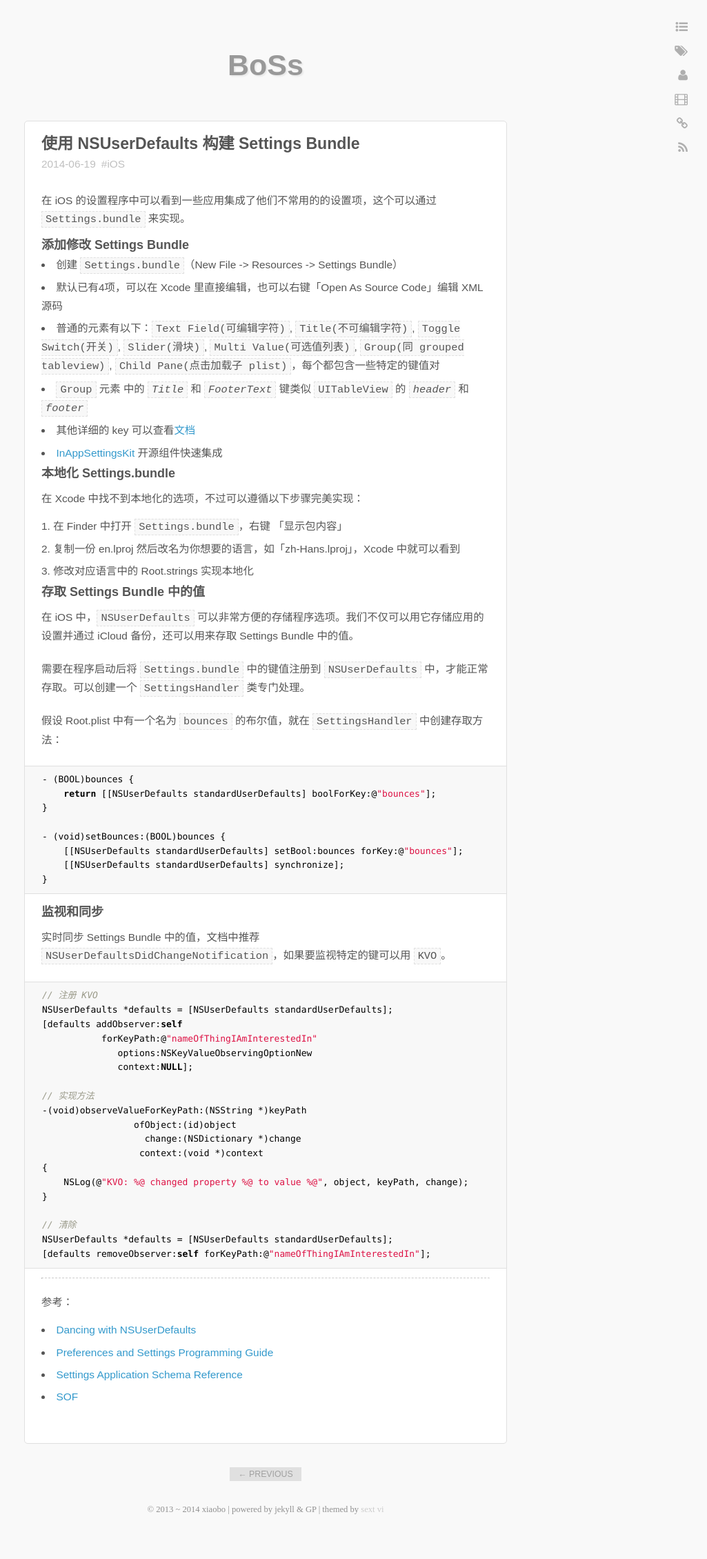
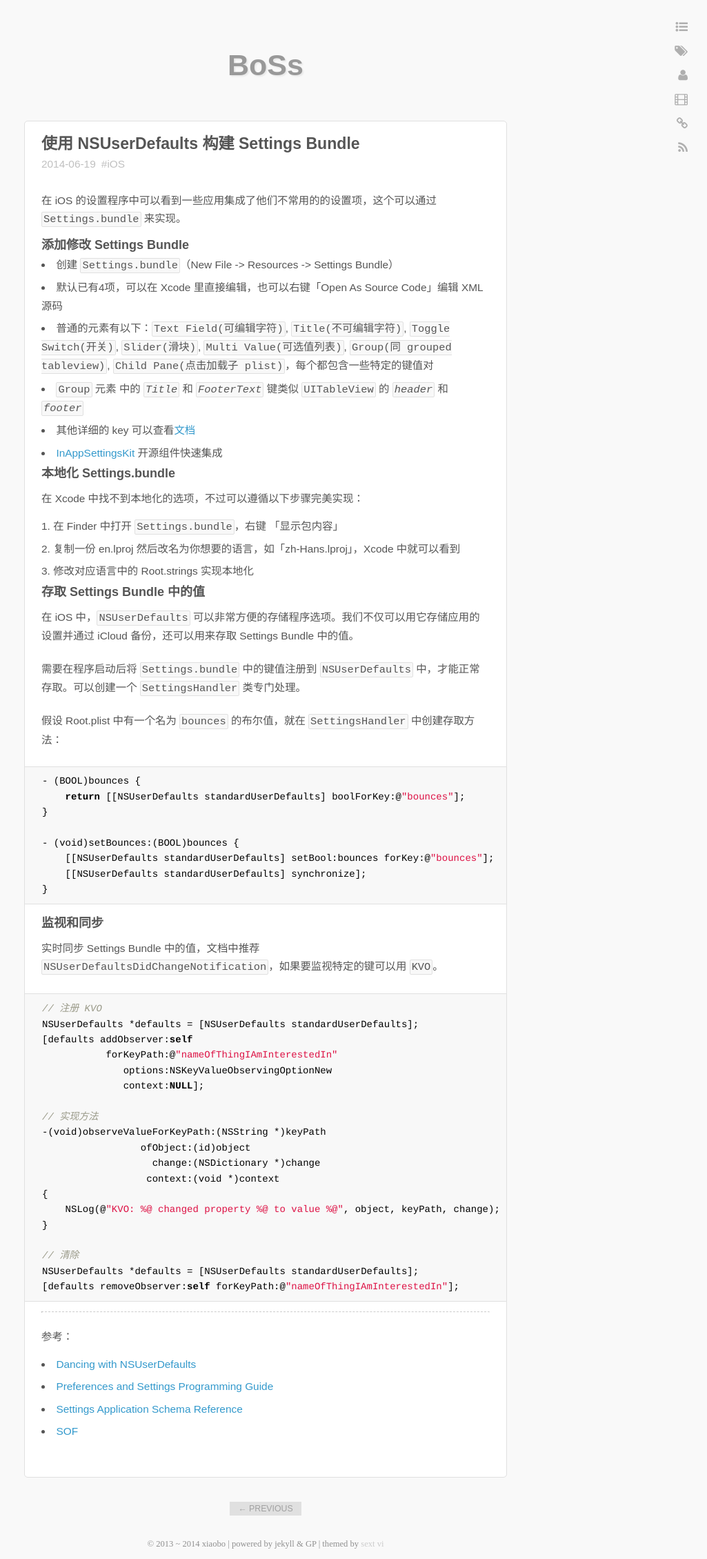
Before and after one commit to zhugexiaobo/BoSs, a Jekyll site: the page built from _posts/2014-06-19-settings-bundle-with-nsuserdefaults.md, in a window 1280 px wide. Shown: the whole page at 69% size, without its empty margins (255-1280 px from the left). Built offline with Jekyll 4.4.1, drawn with Linux system fonts in a browser that asks for light colours; Markdown is read by kramdown in place of the engine named in the settings; comment, search, counter and statistics services are not loaded; before the commit the page ends 2210 px from its top, so only the background shows below that.

Commit message:
mod: code style.

````diff
--- a/_posts/2014-06-19-settings-bundle-with-nsuserdefaults.md
+++ b/_posts/2014-06-19-settings-bundle-with-nsuserdefaults.md
@@ -28,7 +28,7 @@ tags: iOS
 
 假设 Root.plist 中有一个名为 `bounces` 的布尔值，就在 `SettingsHandler` 中创建存取方法：
 
-```
+```objc
 - (BOOL)bounces {
     return [[NSUserDefaults standardUserDefaults] boolForKey:@"bounces"];
 }
@@ -42,7 +42,7 @@ tags: iOS
 ### 监视和同步
 实时同步 Settings Bundle 中的值，文档中推荐 `NSUserDefaultsDidChangeNotification`，如果要监视特定的键可以用 `KVO`。
 
-```
+```objc
 // 注册 KVO
 NSUserDefaults *defaults = [NSUserDefaults standardUserDefaults];
 [defaults addObserver:self
--- a/media/css/style.css
+++ b/media/css/style.css
@@ -40,8 +40,9 @@ ol, ul {
 
 code {
   background-color: #f8f8f8;
-  padding: 2px 5px;
-  border: 1px dashed #e0e0e0; }
+  padding: 1px 2px;
+  border: 1px solid #e0e0e0;
+  border-radius: 2px; }
 
 #header {
   width: 700px;
@@ -136,8 +137,8 @@ nav {
     padding-left: 25px;
     padding-right: 25px;
     border-color: #e0e0e0 !important;
-    font-size: 13px;
-    font-family: Menlo, monospace;
+    font-size: 14px;
+    font-family: Courier, monospace;
     line-height: 1.6;
     display: block;
     overflow: auto; }
--- a/media/css/style.scss
+++ b/media/css/style.scss
@@ -55,7 +55,7 @@ ol, ul {
     margin: 2em 0 1em 0;
 }
 
-code { background-color: #f8f8f8; padding: 2px 5px; border: 1px dashed #e0e0e0; }
+code { background-color: #f8f8f8; padding: 1px 2px; border: 1px solid #e0e0e0; border-radius: 2px; }
 
 #header {
     @include page;
@@ -152,8 +152,8 @@ nav {
         padding-left: #{$padding-side}px;
         padding-right: #{$padding-side}px;
         border-color: #e0e0e0 !important;
-        font-size: 13px;
-        font-family: Menlo, monospace;
+        font-size: 14px;
+        font-family: Courier, monospace;
         line-height: 1.6;
         display: block;
         overflow: auto;
````
